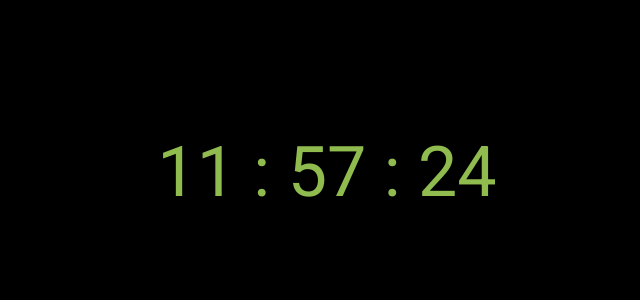
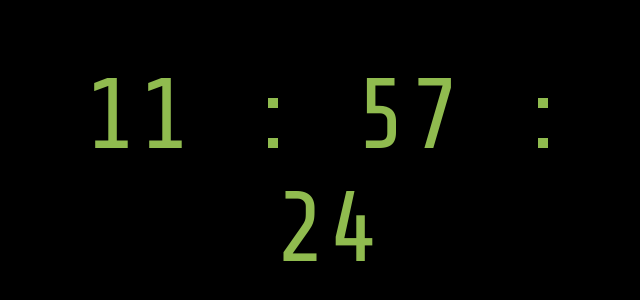
Before and after one commit to skyler252/Digital-Clock, a plain HTML site: page index.html in a window 1280 px wide. Shown: the part 228-528 px from the top of the page, without its empty margins (313-953 px from the left). Drawn offline with nearby package versions, Linux system fonts and the light colour scheme.

Commit message:
Update style.css

```diff
--- a/style.css
+++ b/style.css
@@ -1,6 +1,4 @@
 @import url("https://fonts.googleapis.com/css2?family=Share+Tech+Mono&display=swap");
-
-@import url("https://fonts.googleapis.com/css2?family=Roboto:wght@400;700&display=swap");
 
 * {
 	margin: 0;
@@ -10,7 +8,7 @@
 
 body,
 button {
-	font-family: "Roboto", sans-serif;
+	font-family: "Share Tech Mono", sans-serif;
 	background-color: #000;
 }
 
@@ -23,6 +21,6 @@ button {
 }
 
 #clock {
-	font-size: 70px;
+	font-size: 100px;
 	color: #90bb4f;
 }
```
